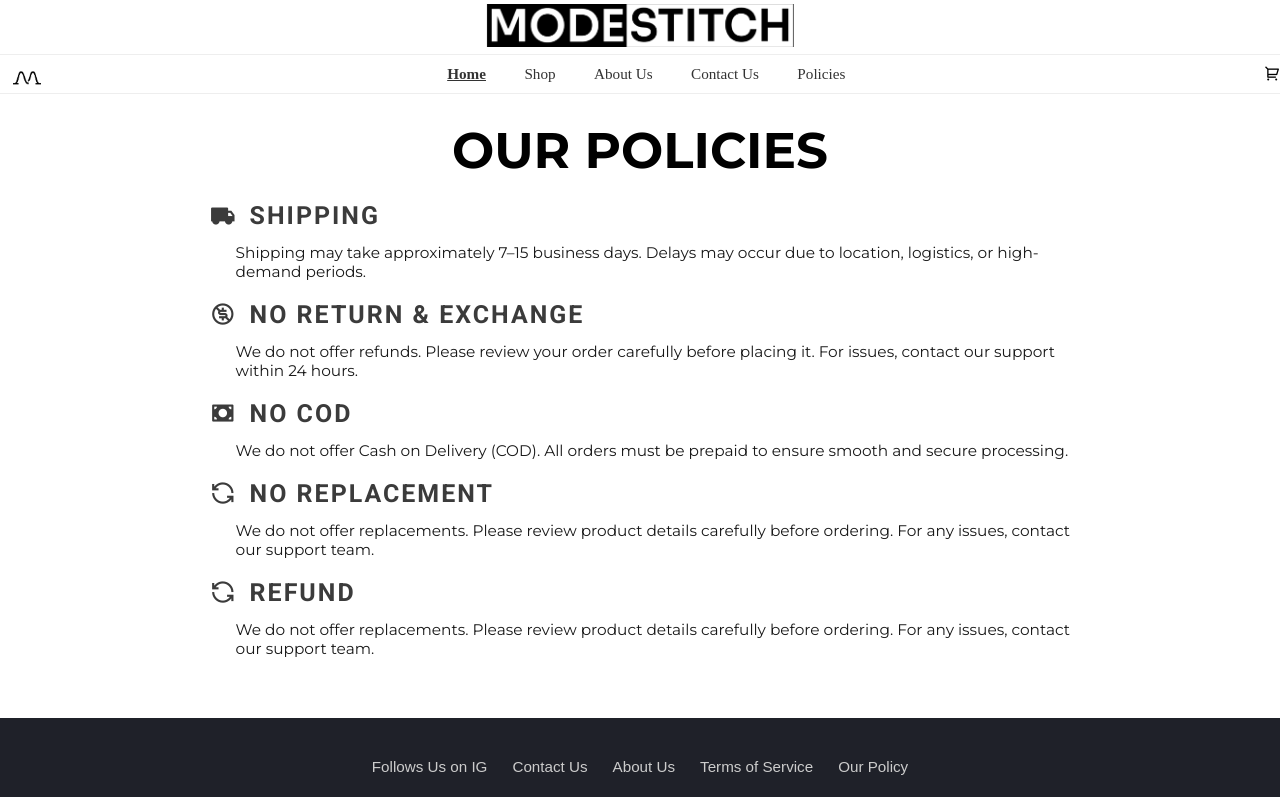
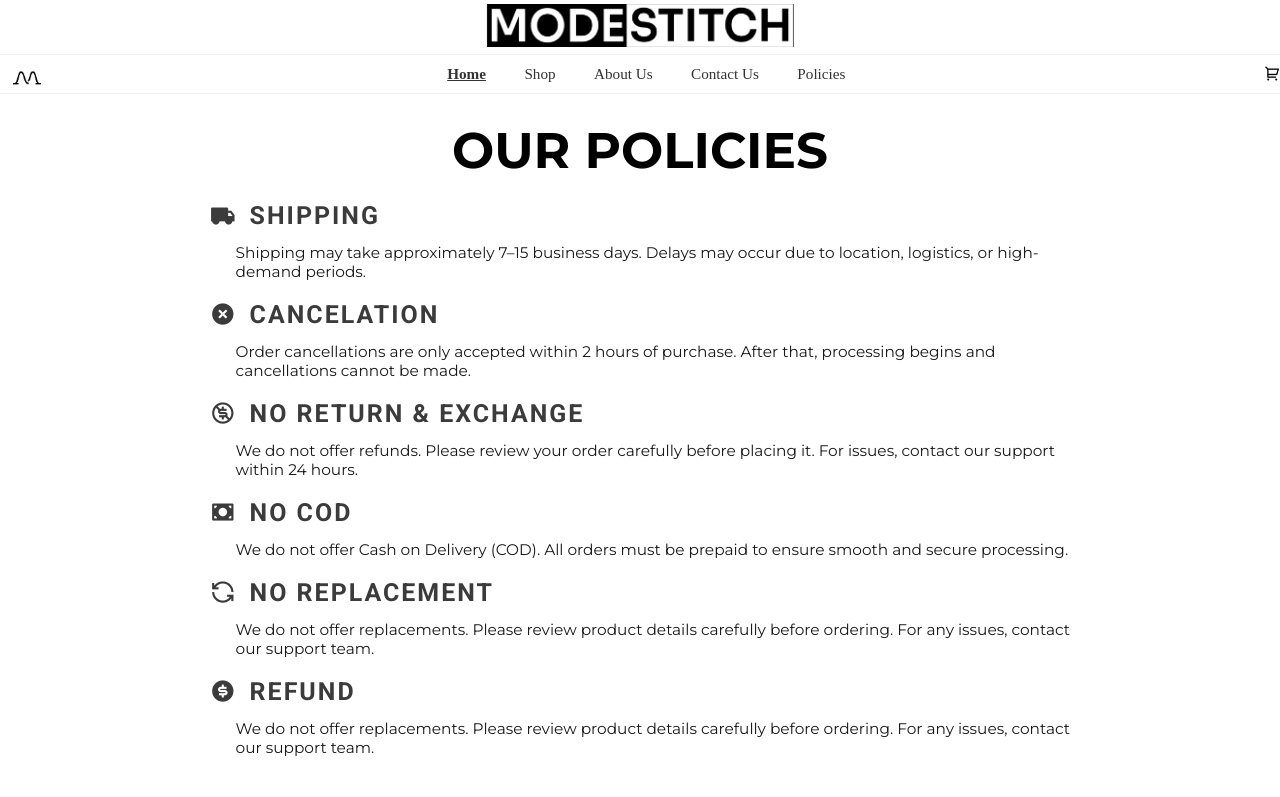
Before and after one commit to nikhil12458/clothing-store, a plain HTML site: page modestitch/policies.html in a window 1280 px wide. Shown: the top 797 px of the page. Drawn offline with nearby package versions, Linux system fonts and the light colour scheme.

Commit message:
policy page completed

```diff
--- a/modestitch/policies.html
+++ b/modestitch/policies.html
@@ -57,6 +57,15 @@
 
             <div class="all-policies">
                 <div class="all-heading">
+                    <i class="ri-close-circle-fill policy-logo"></i>
+                    <h2 class="return">CANCELATION</h2>
+                </div>
+                <p class="return-para">Order cancellations are only accepted within 2 hours of purchase. After that,
+                    processing begins and cancellations cannot be made.</p>
+            </div>
+
+            <div class="all-policies">
+                <div class="all-heading">
                     <i class="ri-creative-commons-nc-line policy-logo"></i>
                     <h2 class="return">NO RETURN & EXCHANGE</h2>
                 </div>
@@ -84,7 +93,7 @@
 
             <div class="all-policies">
                 <div class="all-heading">
-                    <i class="ri-loop-left-line policy-logo"></i>
+                    <i class="ri-money-dollar-circle-fill policy-logo"></i>
                     <h2 class="return">REFUND</h2>
                 </div>
                 <p class="return-para">We do not offer replacements. Please review product details carefully before
```
